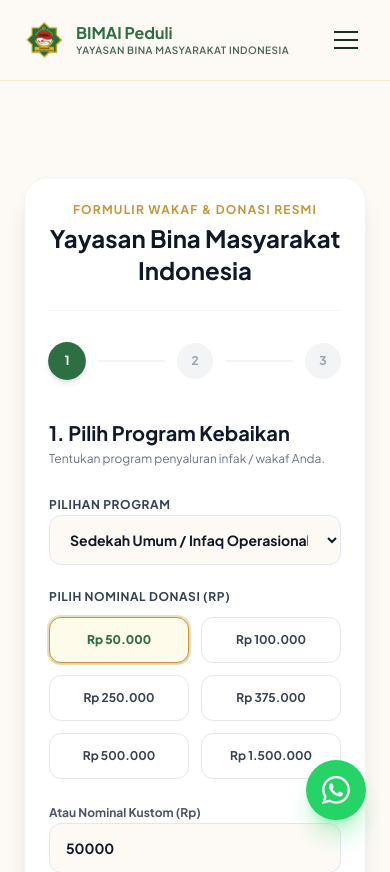
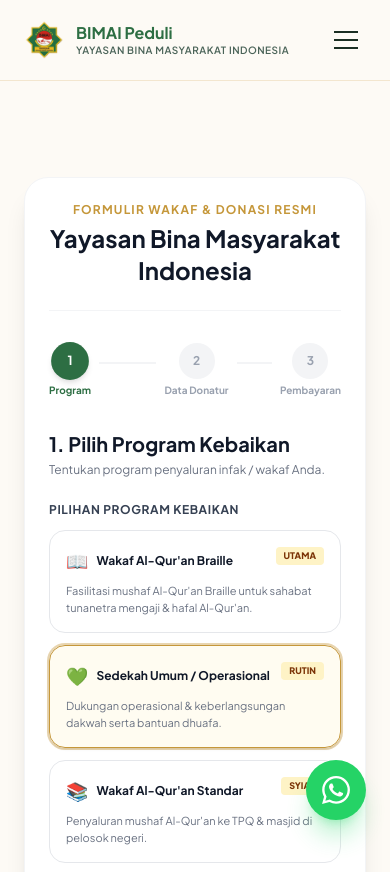
Before and after one commit to michel-angelo/yayasan-bimai, a Next.js app: page /donasi in a window 390 px wide. Shown: the top 872 px of the page. Built offline with nearby package versions, Linux system fonts and the light colour scheme; a web font is replaced by a local one.

Commit message:
feat(ui): replace select dropdown with custom program card selector grid and optimize mobile responsiveness

```diff
--- a/src/app/donasi/page.tsx
+++ b/src/app/donasi/page.tsx
@@ -6,11 +6,11 @@
 import CustomAlert, { AlertType } from "@/components/CustomAlert";
 
 const availablePrograms = [
-  { id: "umum", nama: "Sedekah Umum / Infaq Operasional" },
-  { id: "wakaf-quran-braille", nama: "Wakaf Al-Qur'an Braille" },
-  { id: "wakaf-quran", nama: "Wakaf Al-Qur'an Standar" },
-  { id: "sedekah-subuh", nama: "Sedekah Subuh Berkah" },
-  { id: "jumat-berkah", nama: "Jum'at Berkah Makanan Yatim" },
+  { id: "wakaf-quran-braille", nama: "Wakaf Al-Qur'an Braille", desc: "Fasilitasi mushaf Al-Qur'an Braille untuk sahabat tunanetra mengaji & hafal Al-Qur'an.", badge: "Utama", icon: "📖" },
+  { id: "umum", nama: "Sedekah Umum / Operasional", desc: "Dukungan operasional & keberlangsungan dakwah serta bantuan dhuafa.", badge: "Rutin", icon: "💚" },
+  { id: "wakaf-quran", nama: "Wakaf Al-Qur'an Standar", desc: "Penyaluran mushaf Al-Qur'an ke TPQ & masjid di pelosok negeri.", badge: "Syiar", icon: "📚" },
+  { id: "sedekah-subuh", nama: "Sedekah Subuh Berkah", desc: "Amalan pembuka pintu rezeki & ketenangan jiwa di waktu subuh.", badge: "Subuh", icon: "🌅" },
+  { id: "jumat-berkah", nama: "Jum'at Berkah Makanan Yatim", desc: "Santunan & paket makanan sehat bergizi untuk santri & anak yatim.", badge: "Berbagi", icon: "🍲" },
 ];
 
 const nominalPresets = [50000, 100000, 250000, 375000, 500000, 1500000];
@@ -155,13 +155,14 @@
       </div>
 
       {/* Step Indicators */}
-      <div className="flex items-center justify-between mb-10">
+      <div className="flex items-center justify-between mb-8">
         {[
-          { num: 1, label: "Program & Nominal" },
+          { num: 1, label: "Program" },
           { num: 2, label: "Data Donatur" },
-          { num: 3, label: "Metode Pembayaran" },
+          { num: 3, label: "Pembayaran" },
         ].map((s) => (
           <div key={s.num} className="flex items-center flex-1 last:flex-initial">
+            <div className="flex flex-col items-center gap-1">
               <div
                 className={`w-9 h-9 rounded-full flex items-center justify-center text-xs font-bold transition-all ${
                   step >= s.num
@@ -171,9 +172,13 @@
               >
                 {s.num}
               </div>
+              <span className={`text-[10px] sm:text-xs font-bold ${step >= s.num ? "text-[var(--color-hijau-tua)]" : "text-gray-400"}`}>
+                {s.label}
+              </span>
+            </div>
             {s.num < 3 && (
               <div
-                className={`h-0.5 flex-1 mx-3 transition-colors ${
+                className={`h-0.5 flex-1 mx-2 sm:mx-4 mb-4 transition-colors ${
                   step > s.num ? "bg-[var(--color-hijau-tua)]" : "bg-gray-100"
                 }`}
               />
@@ -190,19 +195,32 @@
             <p className="text-xs text-gray-500">Tentukan program penyaluran infak / wakaf Anda.</p>
           </div>
 
-          <div className="space-y-2">
-            <label className="text-xs font-bold text-gray-700 uppercase tracking-wider">Pilihan Program</label>
-            <select
-              value={selectedProgram}
-              onChange={(e) => setSelectedProgram(e.target.value)}
-              className="w-full bg-[#fdfaf5] border border-gray-200 px-4 py-3.5 rounded-xl text-sm text-gray-900 font-bold focus:border-[var(--color-emas)] focus:outline-none"
+          <div className="space-y-3">
+            <label className="text-xs font-bold text-gray-700 uppercase tracking-wider block">Pilihan Program Kebaikan</label>
+            <div className="grid grid-cols-1 sm:grid-cols-2 gap-3">
+              {availablePrograms.map((p) => (
+                <div
+                  key={p.id}
+                  onClick={() => setSelectedProgram(p.id)}
+                  className={`p-4 rounded-2xl border cursor-pointer transition-all flex flex-col justify-between space-y-2 ${
+                    selectedProgram === p.id
+                      ? "border-[var(--color-emas)] bg-amber-50/70 ring-2 ring-[var(--color-emas)]/40 shadow-sm"
+                      : "border-gray-200 bg-white hover:border-gray-300"
+                  }`}
                 >
-              {availablePrograms.map((p) => (
-                <option key={p.id} value={p.id}>
-                  {p.nama}
-                </option>
+                  <div className="flex items-start justify-between gap-2">
+                    <div className="flex items-center gap-2">
+                      <span className="text-lg">{p.icon}</span>
+                      <span className="font-bold text-xs md:text-sm text-gray-900 leading-snug">{p.nama}</span>
+                    </div>
+                    <span className="text-[9px] font-extrabold uppercase px-2 py-0.5 bg-amber-100 text-amber-900 rounded shrink-0">
+                      {p.badge}
+                    </span>
+                  </div>
+                  <p className="text-[11px] text-gray-500 leading-normal">{p.desc}</p>
+                </div>
               ))}
-            </select>
+            </div>
           </div>
 
           <div className="space-y-3">
```
Lines whose indentation alone changed are shown as unchanged.
